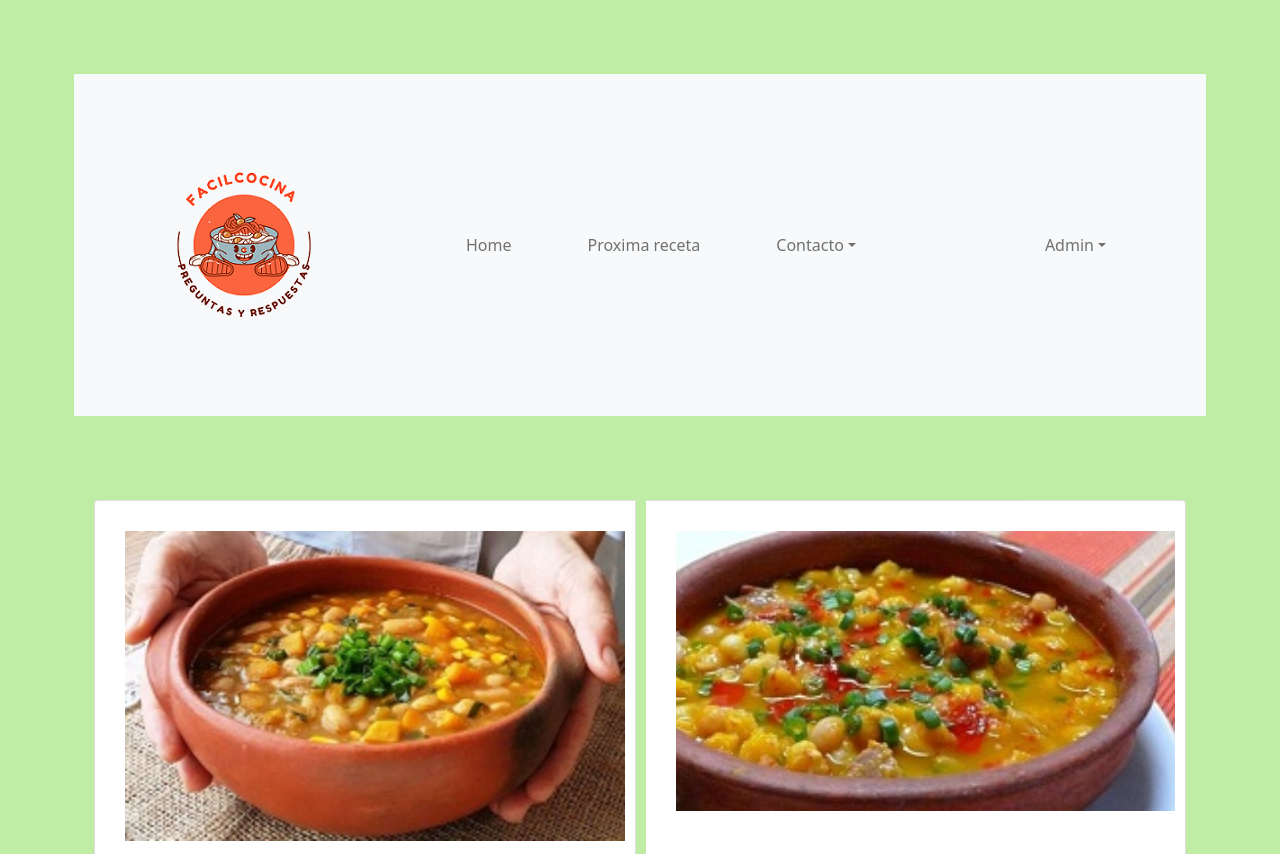
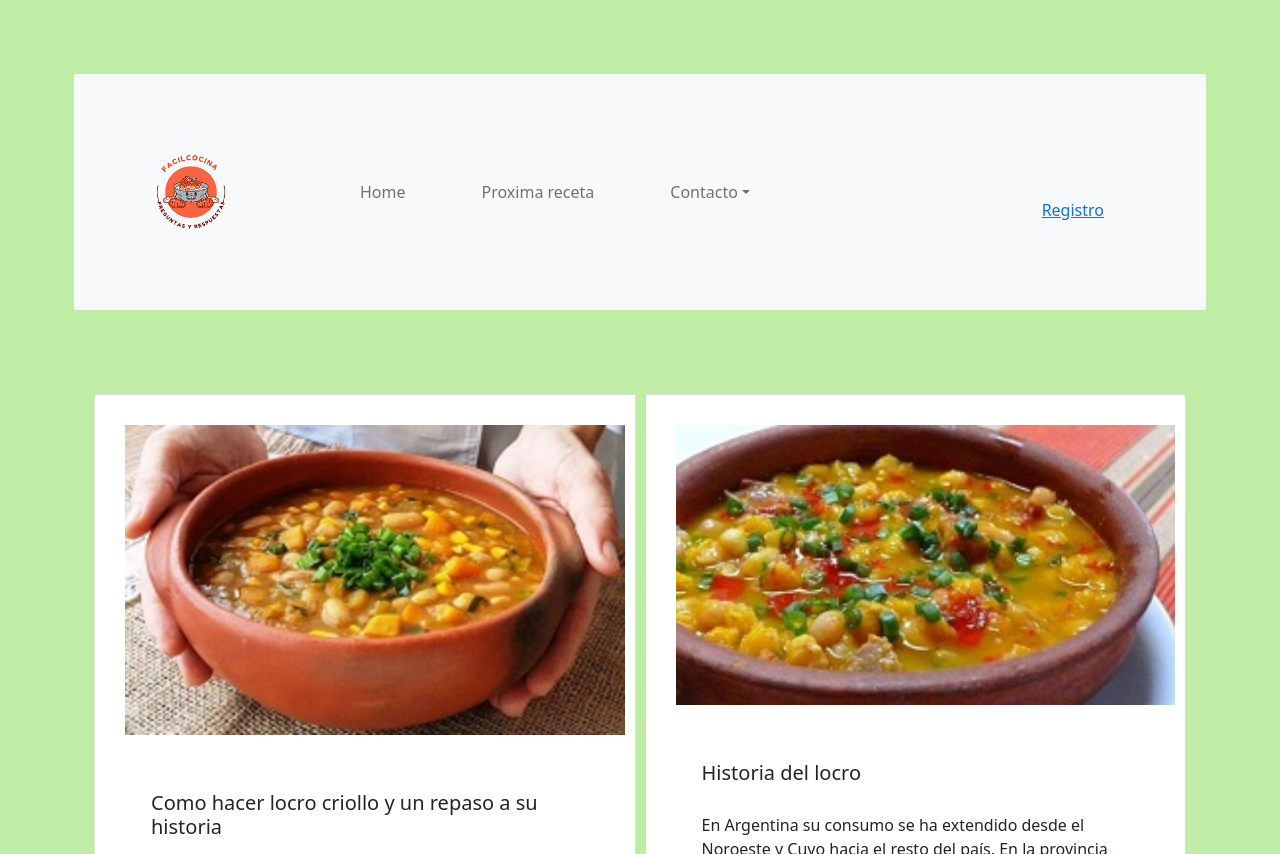
Before and after one commit to AgustinNeira/Potrero-Digital, a plain HTML site: page index.html in a window 1280 px wide. Shown: the top 854 px of the page. Drawn offline with nearby package versions, Linux system fonts and the light colour scheme.

Commit message:
actualizacion 7.1
ya no me acuerdo que le hice jaja

```diff
--- a/css/front.css
+++ b/css/front.css
@@ -8,6 +8,9 @@
 
 img{
     max-width: 38em
+}
+img.as{
+    max-width: 130px;
 }
 
 
--- a/index.html
+++ b/index.html
@@ -13,7 +13,7 @@
 <div class="m-4">
     <nav class="navbar navbar-expand-sm navbar-light bg-light">
         <div class="container-fluid">
-            <a href="#" class="navbar-brand"><img src="img/logo.png" alt="logo"></a>
+            <a href="#" class="navbar-brand"><img src="img/logo.png" class="as" alt="logo"></a>
             <button type="button" class="navbar-toggler" data-bs-toggle="collapse" data-bs-target="#navbarCollapse">
                 <span class="navbar-toggler-icon"></span>
             </button>
@@ -36,7 +36,7 @@
                 </ul>
                 <ul class="nav navbar-nav ms-auto">
                     <li class="nav-item dropdown">
-                        <a href="#" class="nav-link dropdown-toggle" data-bs-toggle="dropdown">Admin</a>
+                        <a href="#" class="nav-link " data-bs-toggle="dropdown"><a href="https://agustinneira.github.io/Potrero-Digital/contactos.html" target="_blank">Registro</a></a>
 
                     </li>
                 </ul>
@@ -122,7 +122,7 @@
     <div class="col-md-4">
 
         <iframe width="200" height="257" src="https://www.youtube.com/embed/gZZ0sSMhI_c" title="YouTube video player" frameborder="0" allow="accelerometer; autoplay; clipboard-write; encrypted-media; gyroscope; picture-in-picture" allowfullscreen></iframe>
-        <p><a href="https://www.google.com/maps/?hl=es" target="_blank" class="btn btn-success">A Google &raquo;</a></p>
+        <p><a href="https://www.google.com/maps/?hl=es" target="_blank" class="btn btn-success">A Youtube &raquo;</a></p>
     </div>
 </div>
 <hr>
```
